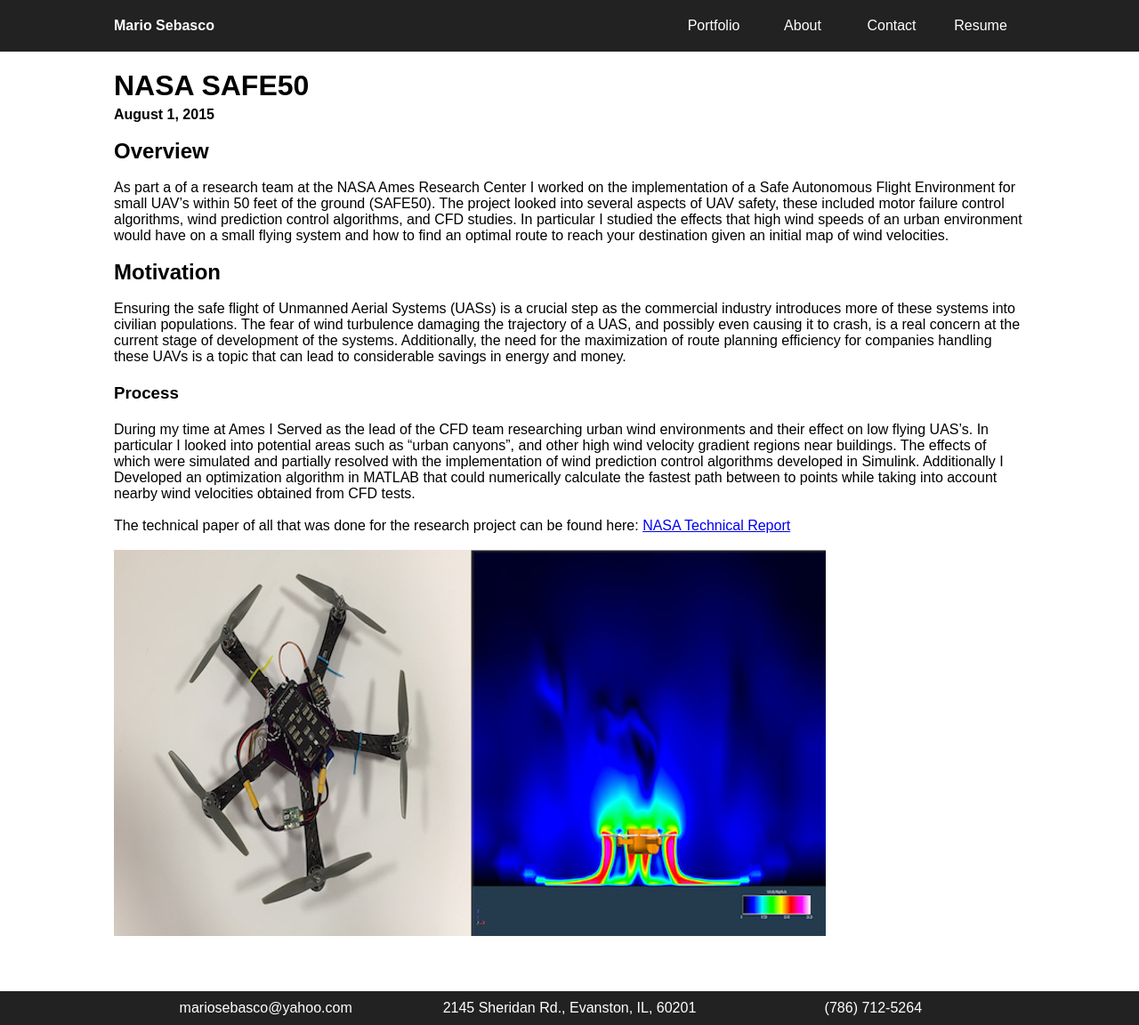
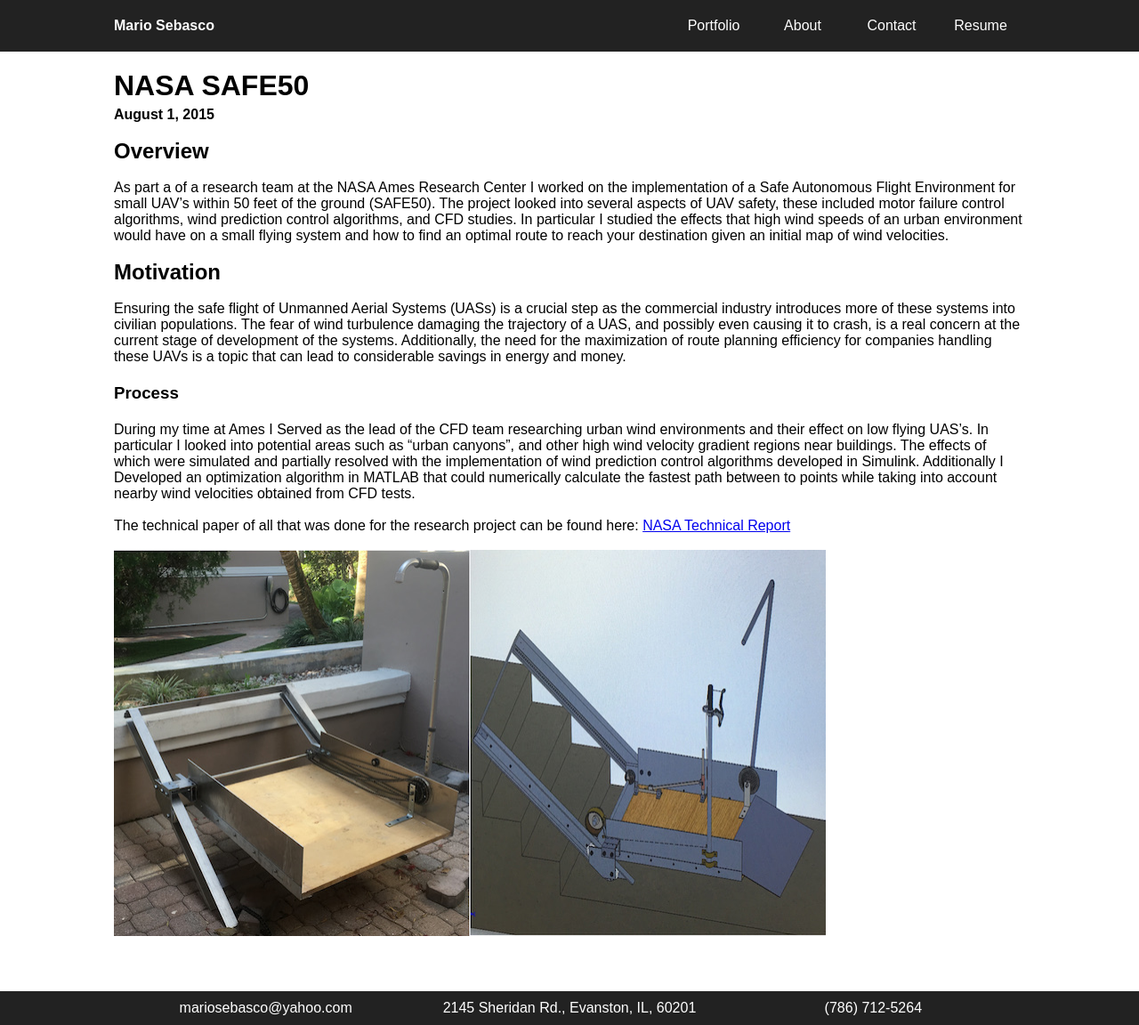
Before and after one commit to mariosebasco/mariosebasco_portfolio, a Jekyll site: the page built from _projects/04-project.md, in a window 1280 px wide. Shown: the whole page at 89% size. Built offline with Jekyll 4.4.1, drawn with Linux system fonts in a browser that asks for light colours; nearby versions of some CDN libraries.

Commit message:
making changes

```diff
--- a/_projects/04-project.md
+++ b/_projects/04-project.md
@@ -17,4 +17,4 @@
 The technical paper of all that was done for the research project can be found here: <a href="/mariosebasco.github.io/pdf_files/NASAFullRep.pdf">NASA Technical Report</a>
 
 
-<img src="/mariosebasco.github.io/public/images/safe50.jpg" alt="Safe 50" style="width:800px;height:434px;">
+<img src="/mariosebasco.github.io/public/images/manualLift.jpg" alt="wheelchair lift" style="width:800px;height:434px;">
```
Also changed, not shown: other parts of _projects/04-project.md (+1 -1 lines).
